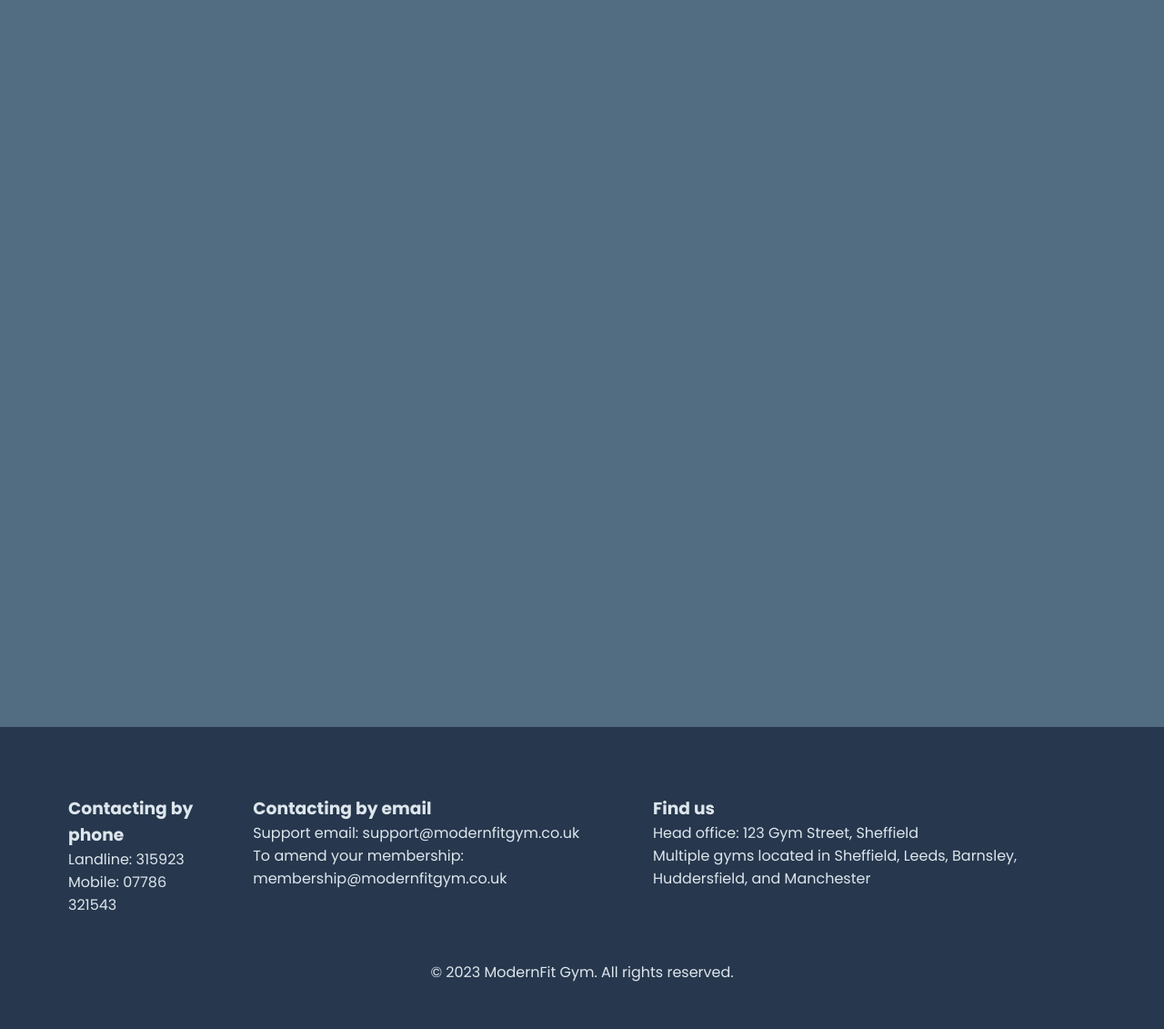
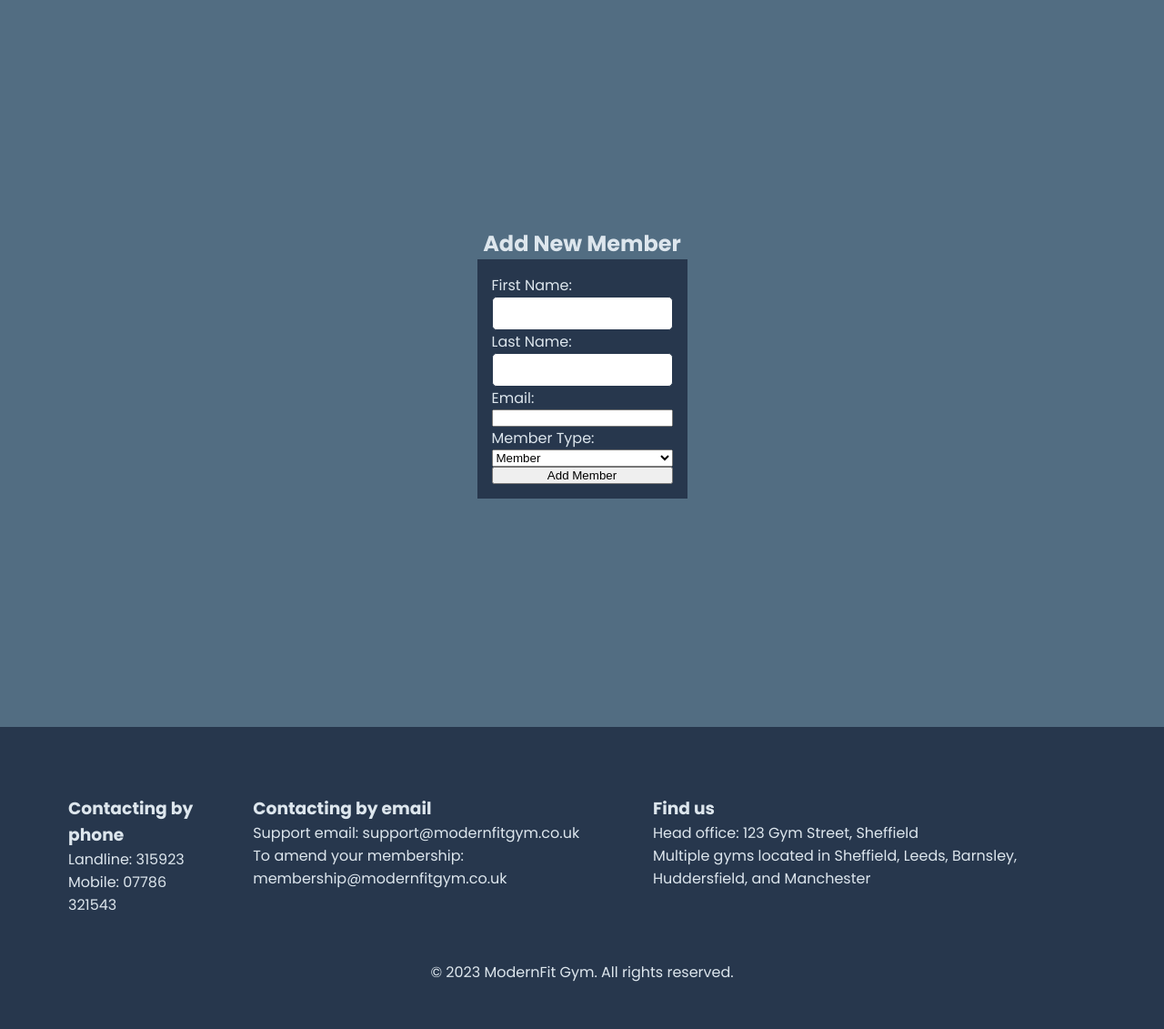
Before and after one commit to finnleygrange/ModernFitGym, a PHP site: page /add-new-member.php in a window 1280 px wide. Shown: the part 90-1221 px from the top of the page at 91% size. Run offline with PHP 8.4, Linux system fonts and the light colour scheme.

Commit message:
Update add-new-member.php

```diff
--- a/add-new-member.php
+++ b/add-new-member.php
@@ -1,7 +1,58 @@
-<?php include("includes/views/header.php"); ?>
+<?php
+include("includes/views/header.php");
+include("includes/config.php");
 
-<div class="main-container">
+if ($_SERVER['REQUEST_METHOD'] === 'POST') {
+    $firstName = $_POST['firstName'];
+    $lastName = $_POST['lastName'];
+    $email = $_POST['email'];
+    $memberType = $_POST['memberType'];
 
+    switch ($memberType) {
+        case 'members':
+            $insertQuery = "INSERT INTO members (FirstName, LastName, Email) VALUES ('$firstName', '$lastName', '$email')";
+            break;
+        case 'admins':
+            $insertQuery = "INSERT INTO admins (FirstName, LastName, Email) VALUES ('$firstName', '$lastName', '$email')";
+            break;
+        case 'trainers':
+            $insertQuery = "INSERT INTO trainers (FirstName, LastName, Email) VALUES ('$firstName', '$lastName', '$email')";
+            break;
+        default:
+            break;
+    }
+
+    if (mysqli_query($con, $insertQuery)) {
+        echo "<p>New member added successfully!</p>";
+    } else {
+        echo "<p>Error adding member: " . mysqli_error($con) . "</p>";
+    }
+}
+?>
+
+<div class="main-container column">
+    <div class="form-container">
+        <h2>Add New Member</h2>
+        <form method="post" action="">
+            <label for="firstName">First Name:</label>
+            <input type="text" name="firstName" required>
+
+            <label for="lastName">Last Name:</label>
+            <input type="text" name="lastName" required>
+
+            <label for="email">Email:</label>
+            <input type="email" name="email" required>
+
+            <label for="memberType">Member Type:</label>
+            <select name="memberType">
+                <option value="members">Member</option>
+                <option value="admins">Admin</option>
+                <option value="trainers">Trainer</option>
+            </select>
+
+            <button type="submit">Add Member</button>
+        </form>
+    </div>
 </div>
 
-<?php include("includes/views/footer.php") ?>
+<?php include("includes/views/footer.php"); ?>
```
